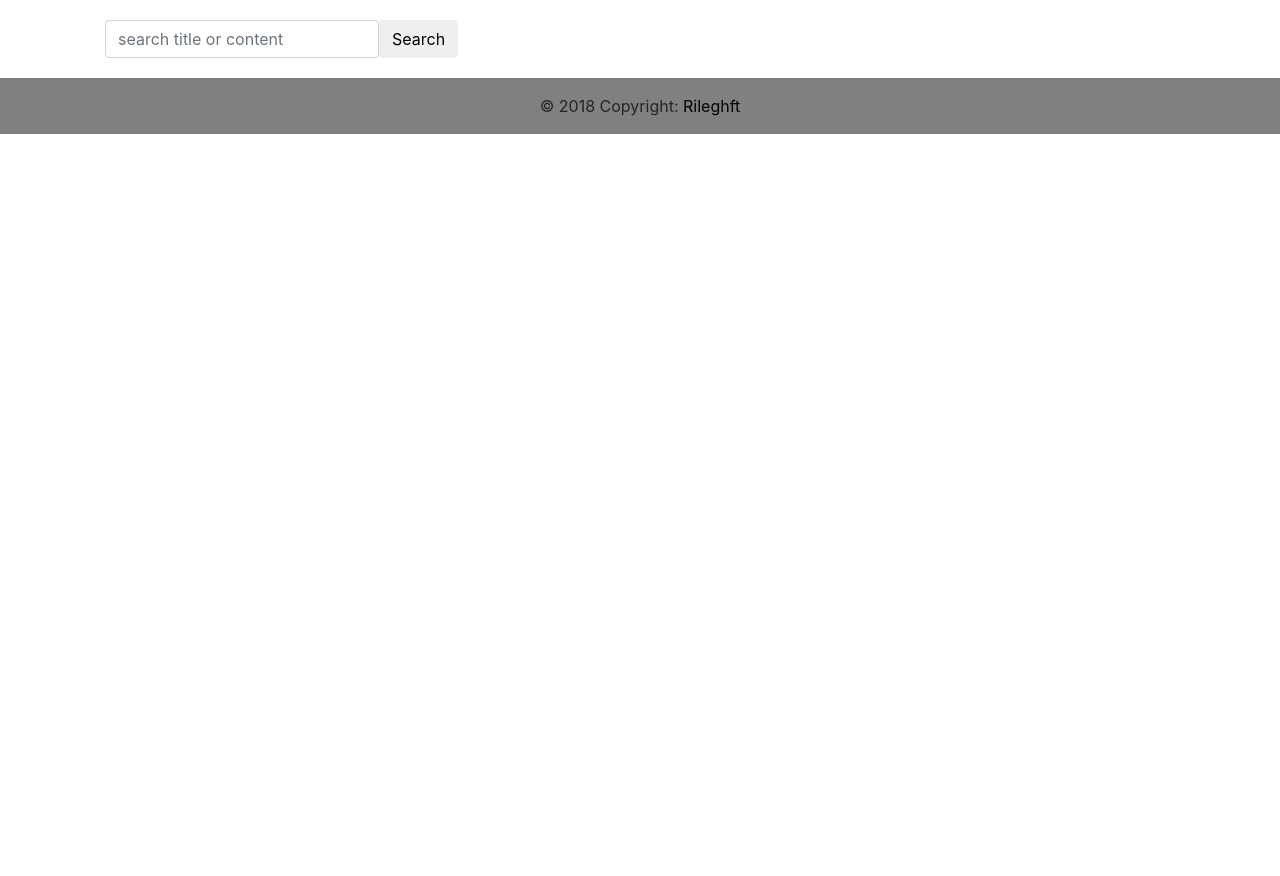
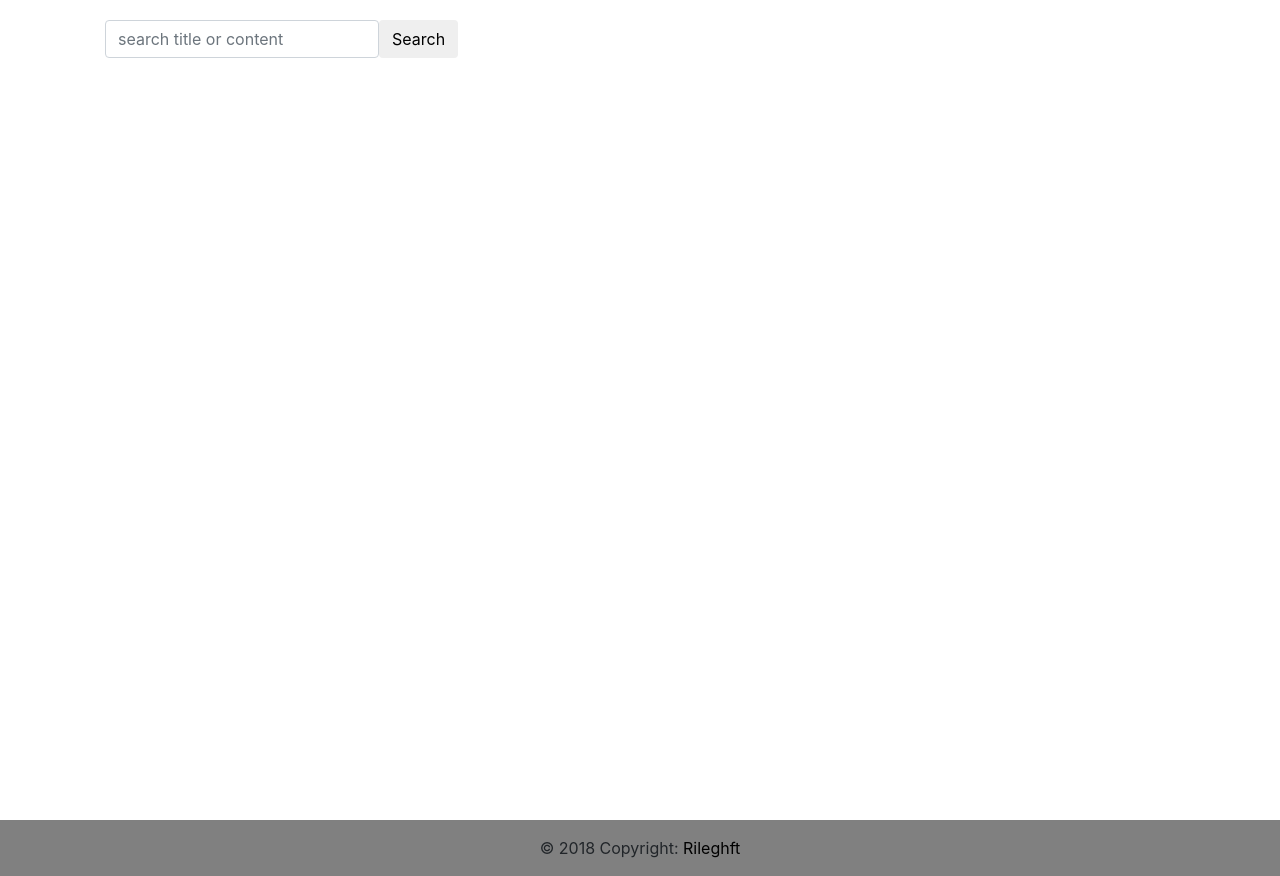
Before and after one commit to Rileghft/yet-another-blog, a Flask app: template app/templates/main/index.html in a window 1280 px wide. Shown: the part 40-916 px from the top of the page. Before the commit the page ends 174 px from the top, so only its background shows below. Run offline with Flask 2, Linux system fonts and the light colour scheme; the template is opened without the code that fills it, so the values that code supplies are empty; parts of the project's set-up code (start-up, migrations or seed data) failed here and were passed over; some libraries are stand-ins or nearby versions.

Commit message:
Fix footer postion

```diff
--- a/app/static/css/main.css
+++ b/app/static/css/main.css
@@ -5,6 +5,10 @@ html, body {
 
 #body {
     border: 0px;
+}
+
+.container {
+    min-height: 100%;
 }
 
 .footer {
```
